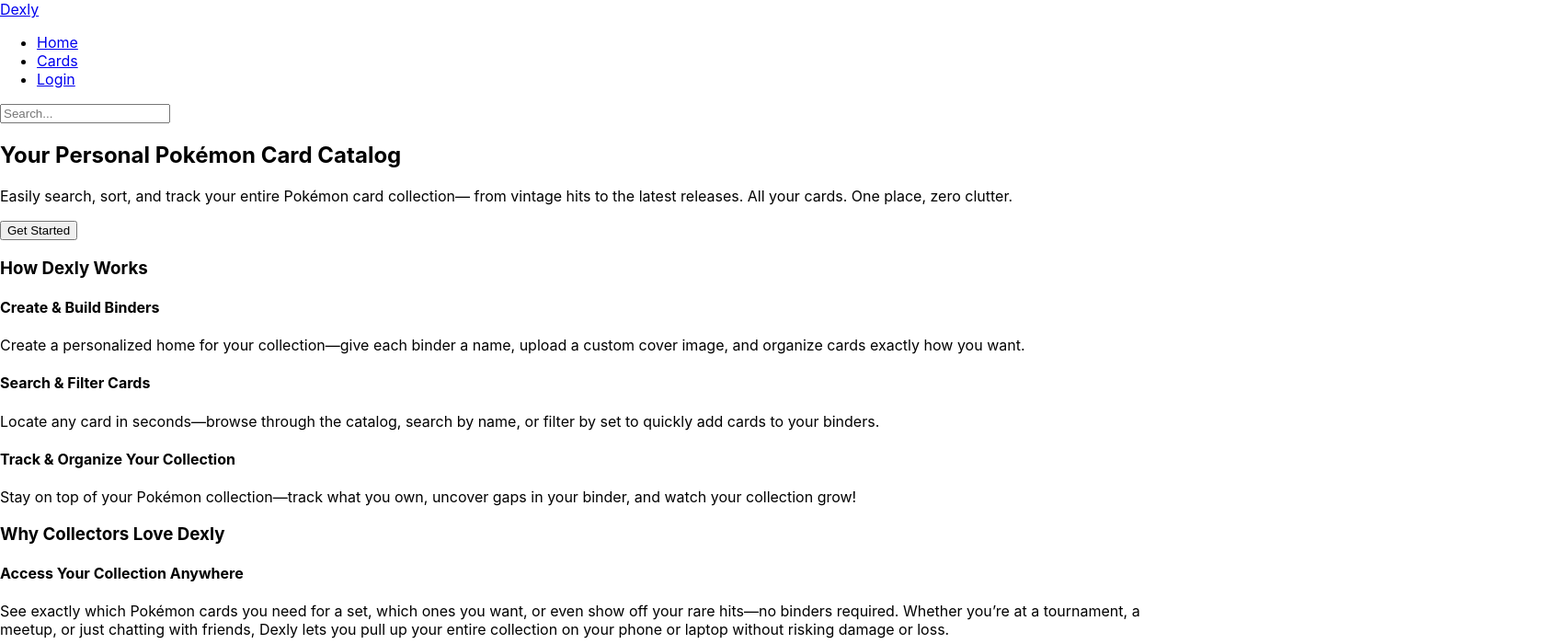
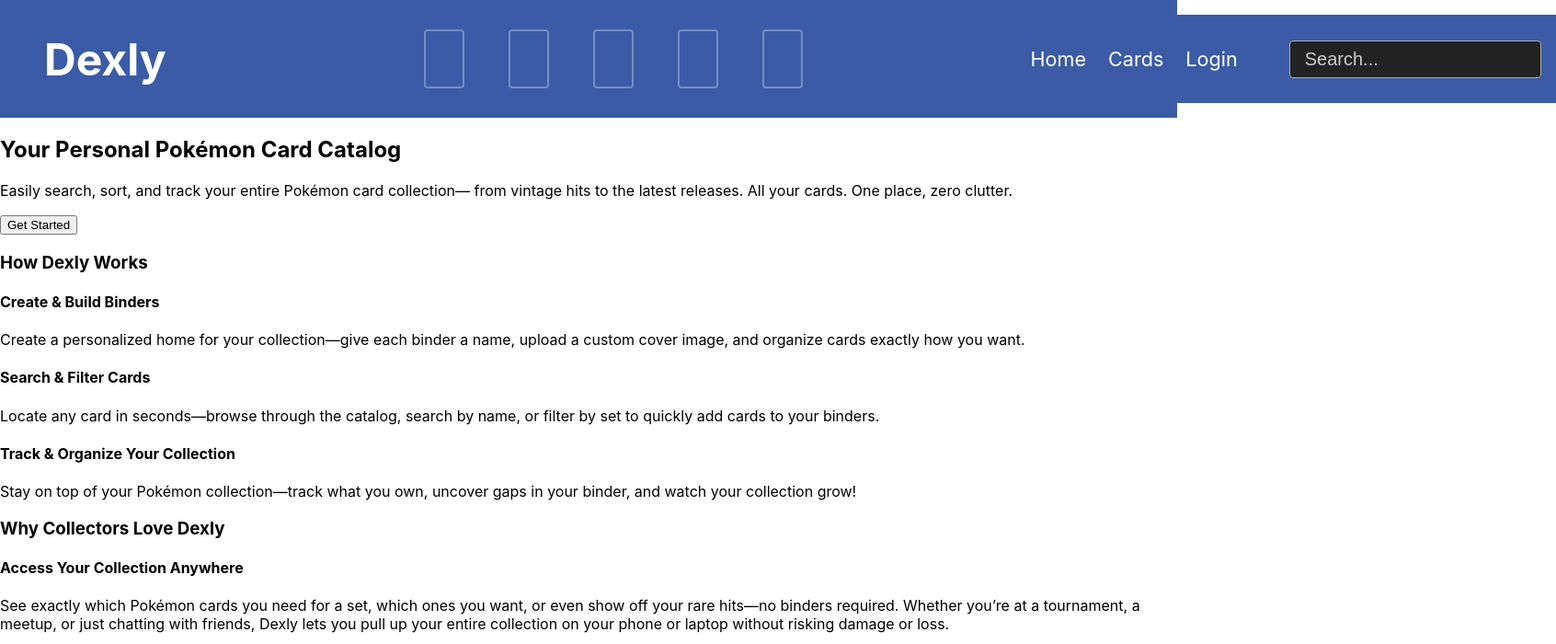
Before and after one commit to JonoSommers/dexly-fe, a React (Create React App) app: page / in a window 1280 px wide. Shown: the top 700 px of the page at 92% size, 1692 px wide, since content can reach past the window. Built offline with nearby package versions, Linux system fonts and the light colour scheme.

Commit message:
navbar is styled, added card outlines to fill in blank space, and act as outlines for favorites section after mvp.

```diff
--- a/src/components/NavBars/MainNavBar.css
+++ b/src/components/NavBars/MainNavBar.css
@@ -0,0 +1,68 @@
+.navbar {
+    display: flex;
+    align-items: center;
+    background-color: #3B5BA7;
+    color: #fff;
+    padding: 1rem;
+}
+
+.navbar-left .logo {
+    font-size: 3rem;
+    font-weight: bold;
+    color: #fff;
+    text-decoration: none;
+    margin-left: 1rem;
+}
+
+.favorites-bar {
+    display: flex;
+    gap: 3rem;
+    margin-left: 17.5rem;
+}
+
+.empty-card-slot {
+    width: 40px;
+    height: 60px;
+    border: 2px solid rgba(255, 255, 255, 0.3);
+    border-radius: 4px;
+    background-color: transparent;
+}
+
+.navbar-right {
+    display: flex;
+    align-items: center;
+    margin-left: 15.5rem;
+}
+
+.nav-links {
+    list-style: none;
+    display: flex;
+    margin: 0;
+    padding: 0;
+}
+
+.nav-links li {
+    margin-right: 1.5rem;
+}
+
+.nav-links a {
+    color: #fff;
+    text-decoration: none;
+    font-size: 1.35rem;
+}
+
+.nav-search-bar {
+    font-size: 1.25rem;
+    padding: 0.5rem 1rem;
+    width: 15rem;
+    border-radius: 4px;
+    border: 1px solid #AEB0AE;
+    background-color: #222;
+    color: #ccc;
+    margin-left: 2rem;
+}
+
+.nav-search-bar::placeholder {
+    font-size: 1.25rem;
+    color: #ccc;
+}
--- a/src/components/NavBars/MainNavBar.jsx
+++ b/src/components/NavBars/MainNavBar.jsx
@@ -1,28 +1,28 @@
 import { NavLink } from "react-router-dom"
+import "./MainNavBar.css"
 
 function MainNavBar() {
     return (
         <nav className="navbar">
             <div className="navbar-left">
-                <a href="/" className="logo">Dexly</a>
+                <NavLink to="/" className="logo">Dexly</NavLink>
             </div>
 
-            <div className="navbar-center">
-                <ul className="nav-links">
-                    <li>
-                        <NavLink to="/">Home</NavLink>
-                    </li>
-                    <li>
-                        <NavLink to="/cards">Cards</NavLink>
-                    </li>
-                    <li>
-                        <NavLink to="/login">Login</NavLink>
-                    </li>
-                </ul>
+            <div className="favorites-bar">
+                {[...Array(5)].map((_, i) => (
+                    <div key={i} className="empty-card-slot"></div>
+                ))}
             </div>
 
             <div className="navbar-right">
-                <input className="nav-search-bar"
+                <ul className="nav-links">
+                    <li><NavLink to="/">Home</NavLink></li>
+                    <li><NavLink to="/cards">Cards</NavLink></li>
+                    <li><NavLink to="/login">Login</NavLink></li>
+                </ul>
+
+                <input
+                    className="nav-search-bar"
                     type="text"
                     placeholder="Search..."
                 />
```
